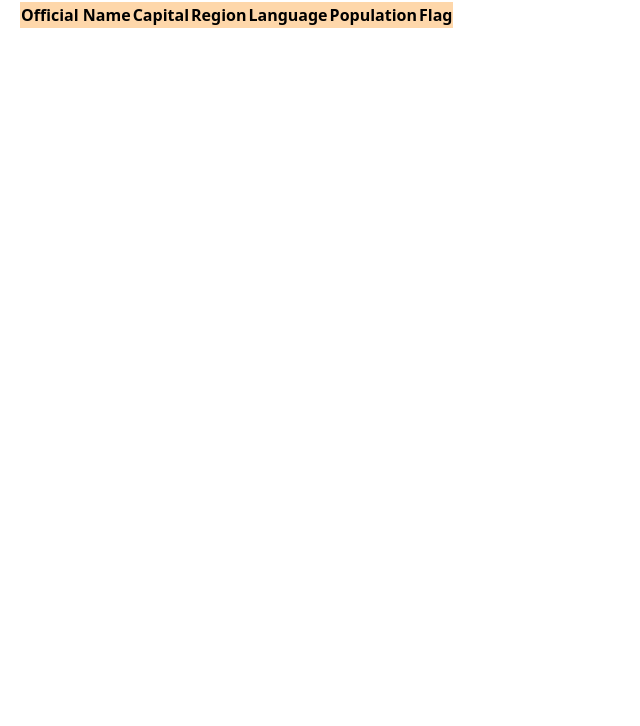
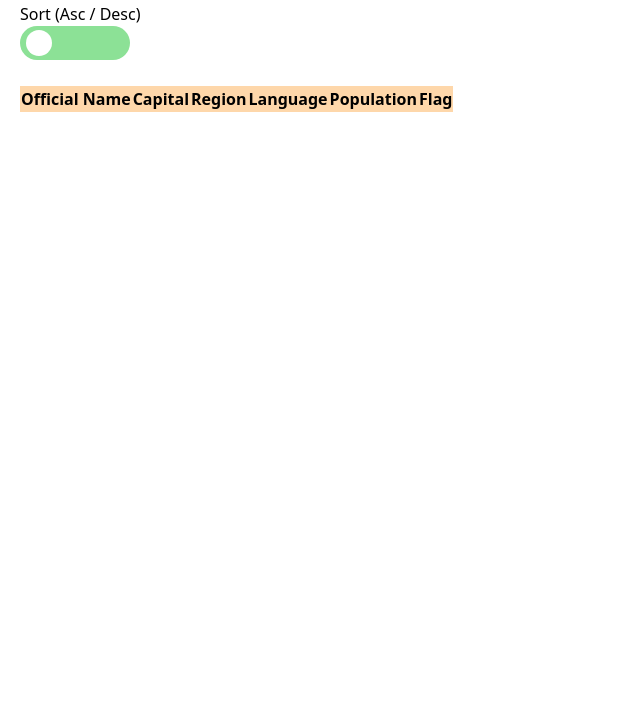
Before and after one commit to martinpacheco-atos/js-assessment, a plain HTML site: page index.html in a window 1280 px wide. Shown: the part 74-800 px from the top of the page, without its empty margins (0-640 px from the left). Drawn offline with nearby package versions, Linux system fonts and the light colour scheme; no server answers.

Commit message:
4. There must be a button to toggle
There must be a button to toggle the order of the countries from ascending to descending.

```diff
--- a/index.html
+++ b/index.html
@@ -1,8 +1,6 @@
-
-
-
 <!DOCTYPE html>
 <html lang="en">
+
 <head>
     <meta charset="UTF-8">
     <meta http-equiv="X-UA-Compatible" content="IE=edge">
@@ -14,8 +12,72 @@
         td {
             padding: 10px 20px 10px 20px;
         }
+
+
+        /* Toggle style */
+        .switchBtn {
+            position: relative;
+            display: inline-block;
+            width: 110px;
+            height: 34px;
+        }
+
+        .switchBtn input {
+            display: none;
+        }
+
+        .slide {
+            position: absolute;
+            cursor: pointer;
+            top: 0;
+            left: 0;
+            right: 0;
+            bottom: 0;
+            background-color: #ccc;
+            -webkit-transition: .4s;
+            transition: .4s;
+            padding: 8px;
+            color: #fff;
+        }
+
+        .slide:before {
+            position: absolute;
+            content: "";
+            height: 26px;
+            width: 26px;
+            left: 78px;
+            bottom: 4px;
+            background-color: white;
+            -webkit-transition: .4s;
+            transition: .4s;
+        }
+
+        input:checked+.slide {
+            background-color: #8CE196;
+            padding-left: 40px;
+        }
+
+        input:focus+.slide {
+            box-shadow: 0 0 1px #01aeed;
+        }
+
+        input:checked+.slide:before {
+            -webkit-transform: translateX(26px);
+            -ms-transform: translateX(26px);
+            transform: translateX(26px);
+            left: -20px;
+        }
+
+        .slide.round {
+            border-radius: 34px;
+        }
+
+        .slide.round:before {
+            border-radius: 50%;
+        }
     </style>
 </head>
+
 <body>
 
     <!-- Content -->
@@ -24,9 +86,15 @@
         Countries of the world
     </h1>
 
+    <p class="ml-5">Sort (Asc / Desc)</p>
+    <label class="switchBtn ml-5">
+        <input type="checkbox" checked id="sortCountriesToggle">
+        <div class="slide round"></div>
+    </label>
 
 
     <table id="countries" class="m-5">
+        <thead>
             <tr class="bg-orange-200">
                 <th>Official Name</th>
                 <th>Capital</th>
@@ -35,7 +103,10 @@
                 <th>Population</th>
                 <th>Flag</th>
             </tr>
+        </thead>
+        <tbody id="rows">
 
+        </tbody>
 
     </table>
 
@@ -45,4 +116,5 @@
     <script src="https://cdn.tailwindcss.com"></script>
     <script src="js/app.js"></script>
 </body>
+
 </html>
--- a/js/app.js
+++ b/js/app.js
@@ -1,13 +1,13 @@
+
 
 let countries = [];
+let isAscending = true;
 
 async function getAllCountries(){
 
 
     const response = await fetch('https://restcountries.com/v3.1/all')
     const cts = await response.json()
-
-
 
     for(const country of cts){
 
@@ -23,24 +23,24 @@ async function getAllCountries(){
 
     countries = countries.sort(sortArrayAscending)
 
+    appendRows( countries )
 
-    const table = document.getElementById('countries');
+}
 
+function appendRows(countries ){
+
+    const tableBody = document.getElementById('rows');
 
     for(const country of countries){
 
-
-        let row = table.insertRow();
+        let row = document.createElement('tr');;
         row.classList.add('even:bg-zinc-200')
-
 
         let officialName = row.insertCell()
         officialName.innerText = country.name;
 
-
         let capital = row.insertCell()
         capital.innerText = country.capital
-
 
         let region = row.insertCell()
         region.innerText = country.region
@@ -49,10 +49,8 @@ async function getAllCountries(){
         let language = row.insertCell()
         language.innerText = country.language
 
-
         let population = row.insertCell()
         population.innerText = country.population
-
 
         let flag = row.insertCell()
 
@@ -61,10 +59,10 @@ async function getAllCountries(){
         img.style.minWidth = "100px";
         flag.appendChild(img)
 
+        tableBody.appendChild(row)
+
     }
-
 }
-
 
 
 function sortArrayAscending(x, y){
@@ -74,4 +72,38 @@ function sortArrayAscending(x, y){
 }
 
 
+function sortArrayDescending(x, y){
+    if (y.name < x.name) {return -1;}
+    if (y.name > x.name) {return 1;}
+    return 0;
+}
+
+function sortCountries(){
+
+    const tableBody = document.getElementById('rows');
+
+
+    console.log('toggle clicked')
+
+
+    if( isAscending ){
+        countries = countries.sort( sortArrayDescending )
+        isAscending = false
+    } else {
+        countries = countries.sort(sortArrayAscending)
+        isAscending = true
+    }
+
+    tableBody.innerText = '';
+
+    appendRows( countries )
+
+
+}
+
+
+
 getAllCountries()
+
+let toggle = document.getElementById('sortCountriesToggle')
+toggle.addEventListener('click', sortCountries)
```
Lines whose indentation alone changed are shown as unchanged.
